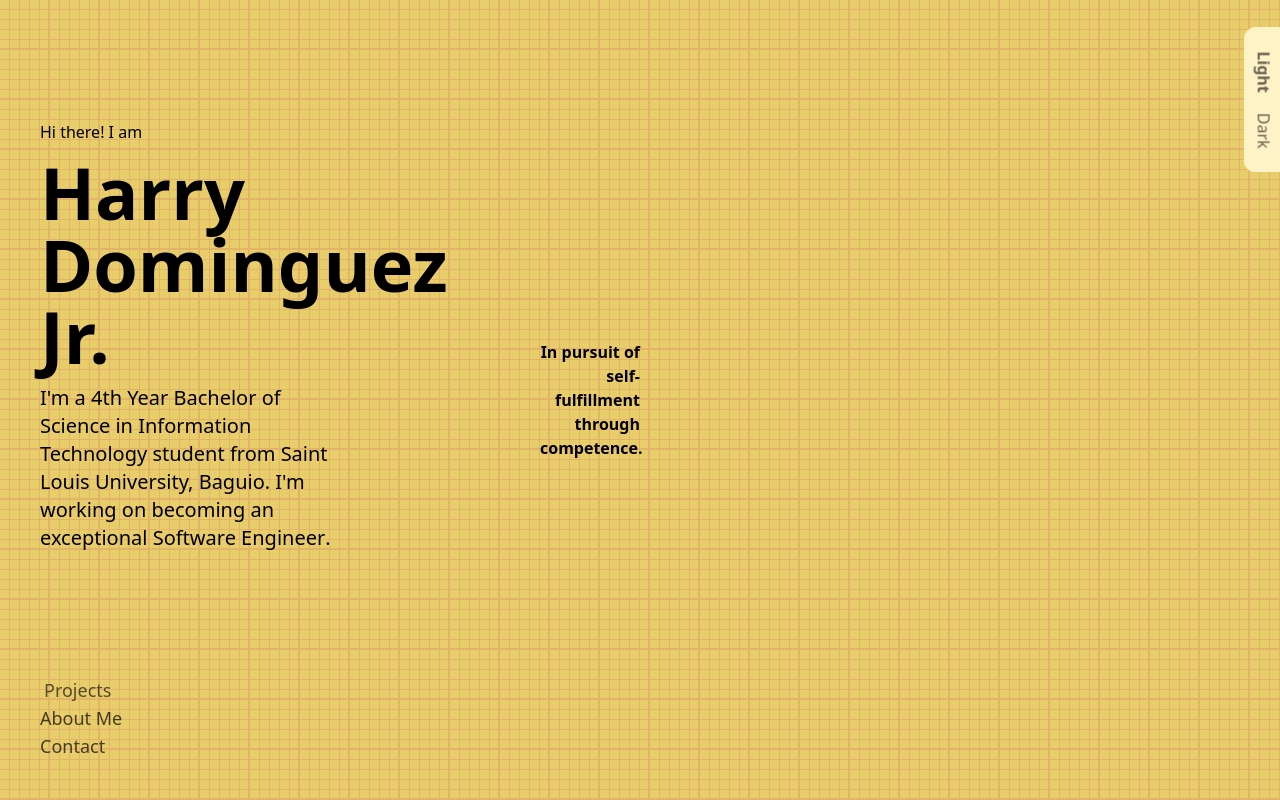
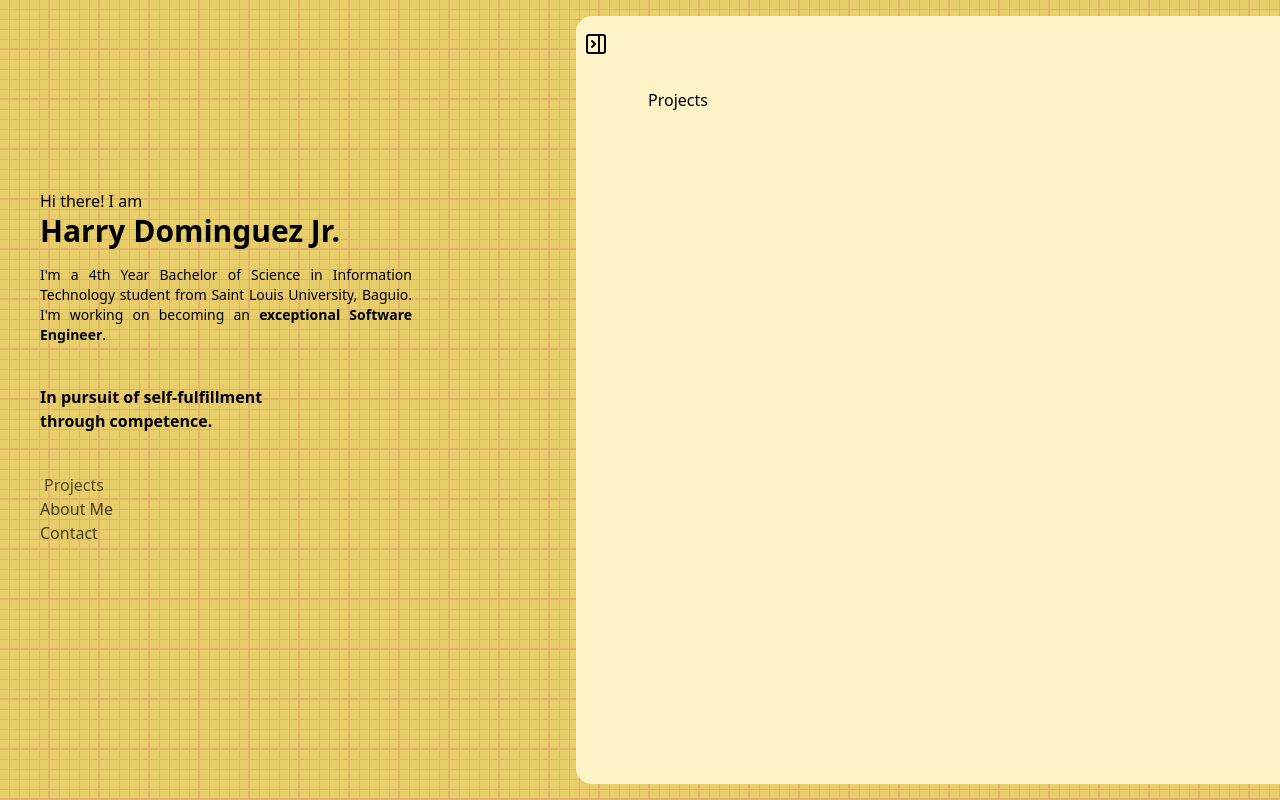
Before and after one commit to yukiroow/portfolio, a React (Vite) app: page / in a window 1280 px wide. Both pictures are taken after a click on the element "Projects". Built offline with nearby package versions, Linux system fonts and the light colour scheme; what tailwind-animations would draw is missing.

Commit message:
feat: add panel resizing during menu item selection

```diff
--- a/package.json
+++ b/package.json
@@ -12,6 +12,7 @@
   "dependencies": {
     "@tailwindcss/vite": "^4.1.12",
     "antd": "^5.27.1",
+    "lucide-react": "^1.49.0",
     "react": "^19.1.1",
     "react-dom": "^19.1.1",
     "tailwind-animations": "^1.0.2",
--- a/src/App.jsx
+++ b/src/App.jsx
@@ -1,5 +1,6 @@
 import { useState, useEffect } from "react";
 import MainPanel from "./panels/MainPanel";
+import ContentPanel from "./panels/ContentPanel";
 import ThemeSelector from "./components/ThemeSelector";
 import DynamicBg from "./components/DynamicBg";
 
@@ -18,8 +19,19 @@ const App = () => {
         <>
             <DynamicBg theme={theme} />
             <ThemeSelector theme={theme} setTheme={setTheme} />
-            <div className="h-screen w-screen">
-                <MainPanel theme={theme} content={content} setContent={setContent}/>
+            <div className="flex h-screen w-screen overflow-hidden">
+                <MainPanel
+                    theme={theme}
+                    content={content}
+                    setContent={setContent}
+                />
+                {content !== "none" && (
+                    <ContentPanel
+                        theme={theme}
+                        content={content}
+                        setContent={setContent}
+                    />
+                )}
             </div>
         </>
     );
--- a/src/panels/ContentPanel.jsx
+++ b/src/panels/ContentPanel.jsx
@@ -1,7 +1,31 @@
-import React from "react";
+import { PanelRightClose } from "lucide-react";
 
-const ContentPanel = ({ content }) => {
-    return <div>ContentPanel</div>;
+const ContentPanel = ({ theme, content, setContent }) => {
+    return (
+        <>
+            <div className={`h-full w-full py-4`}>
+                <div
+                    className={`animate-slide-in-right relative h-full w-full rounded-l-2xl p-18 ${theme === "light" ? "bg-amber-100" : ""}`}
+                >
+                    {content !== "none" && (
+                        <div className="absolute top-4 left-2 cursor-pointer items-end justify-end transition-all hover:opacity-90">
+                            <PanelRightClose
+                                className={`animate-fade-in h-6 w-6 ${theme === "light" ? "text-black" : "text-purple-100"}`}
+                                onClick={() => setContent("none")}
+                            />
+                        </div>
+                    )}
+                    {content === "projects" ? (
+                        <div>Projects</div>
+                    ) : content === "about" ? (
+                        <div>About</div>
+                    ) : (
+                        <div>Contact</div>
+                    )}
+                </div>
+            </div>
+        </>
+    );
 };
 
 export default ContentPanel;
--- a/src/panels/MainPanel.jsx
+++ b/src/panels/MainPanel.jsx
@@ -1,21 +1,28 @@
-const menuBaseStyle =
-    "hover:translate-x-1 hover:font-normal hover:opacity-90";
-const menuSelectedStyle =
-    "translate-x-1 font-normal opacity-90";
+const menuBaseStyle = "hover:translate-x-1 hover:font-normal hover:opacity-90";
+const menuSelectedStyle = "translate-x-1 font-normal opacity-90";
 // opacity-70 transition-all
 const MainPanel = ({ theme, content, setContent }) => {
     return (
-        <div className={`h-full w-full p-10`}>
-            <div className="grid h-full w-1/2 grid-cols-3 font-extralight">
+        <div
+            className={`h-full min-w-xl transition-all duration-500 ${content === "none" ? "w-full" : "w-1/4"} p-10`}
+        >
+            <div
+                className={`h-full ${content === "none" ? "grid grid-cols-3 font-extralight" : "flex flex-col gap-10"} `}
+            >
+
                 <div
-                    className={`col-span-2 mt-[20%] flex h-full w-full flex-col gap-3 ${theme === "dark" ? "text-purple-200" : " "}`}
+                    className={`${content === "none" ? "col-span-2 mt-[20%] flex h-full w-full flex-col gap-3" : "mt-[30%]"} ${theme === "dark" ? "text-purple-200" : ""}`}
                 >
                     <p className="animate-fade-in-right">Hi there! I am</p>
-                    <h1 className="animate-fade-in-right text-7xl font-bold">
+                    <h1
+                        className={`animate-fade-in-right font-bold transition-all duration-500 ${content === "none" ? "text-7xl" : "text-3xl"}`}
+                    >
                         Harry Dominguez Jr.
                     </h1>
-                    <div className="w-3/4">
-                        <p className="animate-fade-in-right text-xl">
+                    <div className="w-3/4 mt-4">
+                        <p
+                            className={`animate-fade-in-right text-justify transition-all ${content === "none" ? "text-xl" : "text-sm"}`}
+                        >
                             I'm a 4th Year Bachelor of Science in Information
                             Technology student from Saint Louis University,
                             Baguio. I'm working on becoming an{" "}
@@ -23,10 +30,12 @@ const MainPanel = ({ theme, content, setContent }) => {
                         </p>
                     </div>
                 </div>
-                <div className="row-span-2 flex h-full w-full flex-row-reverse">
+                <div
+                    className={`${content === "none" ? "flex h-full w-full flex-row-reverse transition-all duration-500" : "col-span-2 flex justify-start"}`}
+                >
                     <div className="flex w-1/2 flex-col justify-center">
                         <p
-                            className={`animate-fade-in-left text-right font-black ${theme === "dark" ? "text-purple-200" : ""}`}
+                            className={`animate-fade-in-left font-black transition-all duration-500 ${content === "none" ? "text-right" : "text-left"} ${theme === "dark" ? "text-purple-200" : ""}`}
                         >
                             <b>
                                 In pursuit of self-fulfillment through
@@ -36,9 +45,9 @@ const MainPanel = ({ theme, content, setContent }) => {
                     </div>
                 </div>
                 <div
-                    className={`col-span-2 flex h-full w-full flex-col-reverse text-lg ${theme === "dark" ? "text-purple-200" : ""}`}
+                    className={`${content === "none" ? "col-span-2 flex h-full w-full flex-col-reverse text-lg" : ""} ${theme === "dark" ? "text-purple-200" : ""}`}
                 >
-                    <div className="animate-fade-in-right flex cursor-pointer flex-col opacity-70">
+                    <div className="animate-fade-in-right flex font-extralight cursor-pointer flex-col opacity-70">
                         <p
                             className={`transition-all ${content === "projects" ? menuSelectedStyle : menuBaseStyle}`}
                             onClick={() => setContent("projects")}
```
Also changed, not shown: src/assets/bg-light.jpg (deleted), 1 other file (tests, documents, lock files or other folders).
